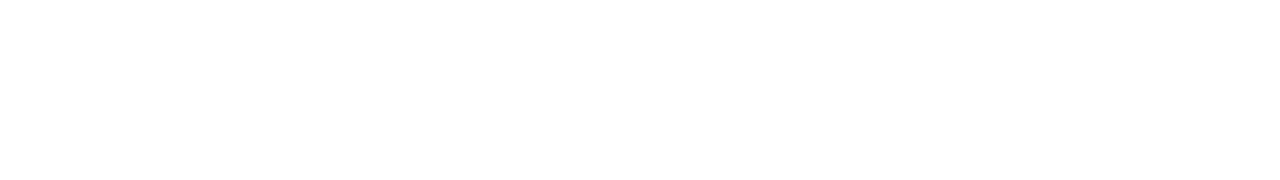
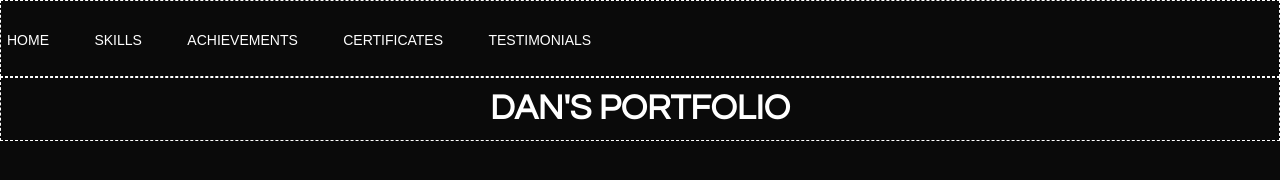
Before and after one commit to arkzxk/my_portfolio, a plain HTML site: page Files/index.html in a window 1280 px wide. Drawn offline with Linux system fonts and the light colour scheme.

Commit message:
Added temporary title and menu bar

```diff
--- a/Files/index.html
+++ b/Files/index.html
@@ -3,9 +3,29 @@
   <head>
     <meta charset="UTF-8">
     <meta name="viewport" content="width=device-width, initial-scale=1.0">
+    <link rel="stylesheet" href="styles.css">
     <title>Dan's Portfolio</title>
   </head>
   <body>
+    <div class="header">
+      <div class="head">
+        <div class="menu">
+          <button class="home button" id="home">home</button>
+          <button class="skills button">skills</button>
+          <button class="achieve button">achievements</button>
+          <button class="certs button">certificates</button>
+          <button class="test button">testimonials</button>
+        </div>
+      </div>
+      <div class="logo"></div>
+      <div class="title">Dan's Portfolio</div>
+    </div>
+    <div class="contents">
 
+    </div>
+    <div class="footer">
+
+    </div>
+    <script src="script.js"></script>
   </body>
 </html>
--- a/Files/styles.css
+++ b/Files/styles.css
@@ -0,0 +1,44 @@
+body {
+  background-color: rgb(10, 10, 10);
+  font-family: 'Century Gothic', 'Arial', 'sans-serif';
+  margin: 0px;
+}
+
+.head {
+  border: 1px dashed white;
+  height: 75px;
+  display: flex;
+  align-items: center;
+}
+
+.title {
+  font-weight: bold;
+  font-size: 50px;
+  font-variant-caps: all-petite-caps;
+  color: white;
+  padding-top: 0px;
+  padding-bottom: 10px;
+  border: 1px dashed white;
+  text-align: center;
+}
+
+.menu {
+  padding-top: 10px;
+  padding-bottom: 10px;
+  vertical-align: middle;
+  /* border: 1px dashed white; */
+}
+
+.button {
+  color: white;
+  background-color: transparent;
+  border: none;
+  cursor: pointer;
+  font-size: 20px;
+  margin-left: 30px;
+  font-variant: small-caps;
+}
+
+.home {
+  margin-left: 0px;
+}
```
Also changed, not shown: 1 other file.
